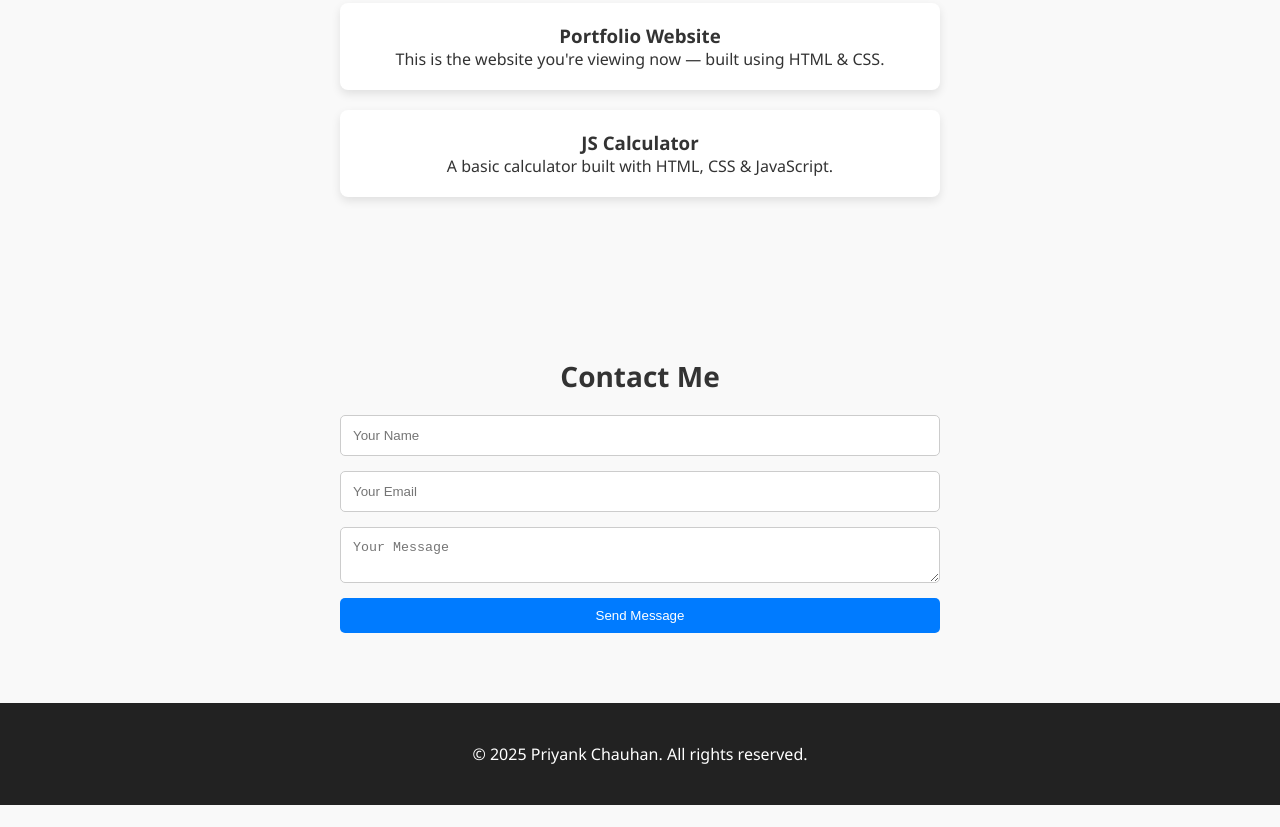
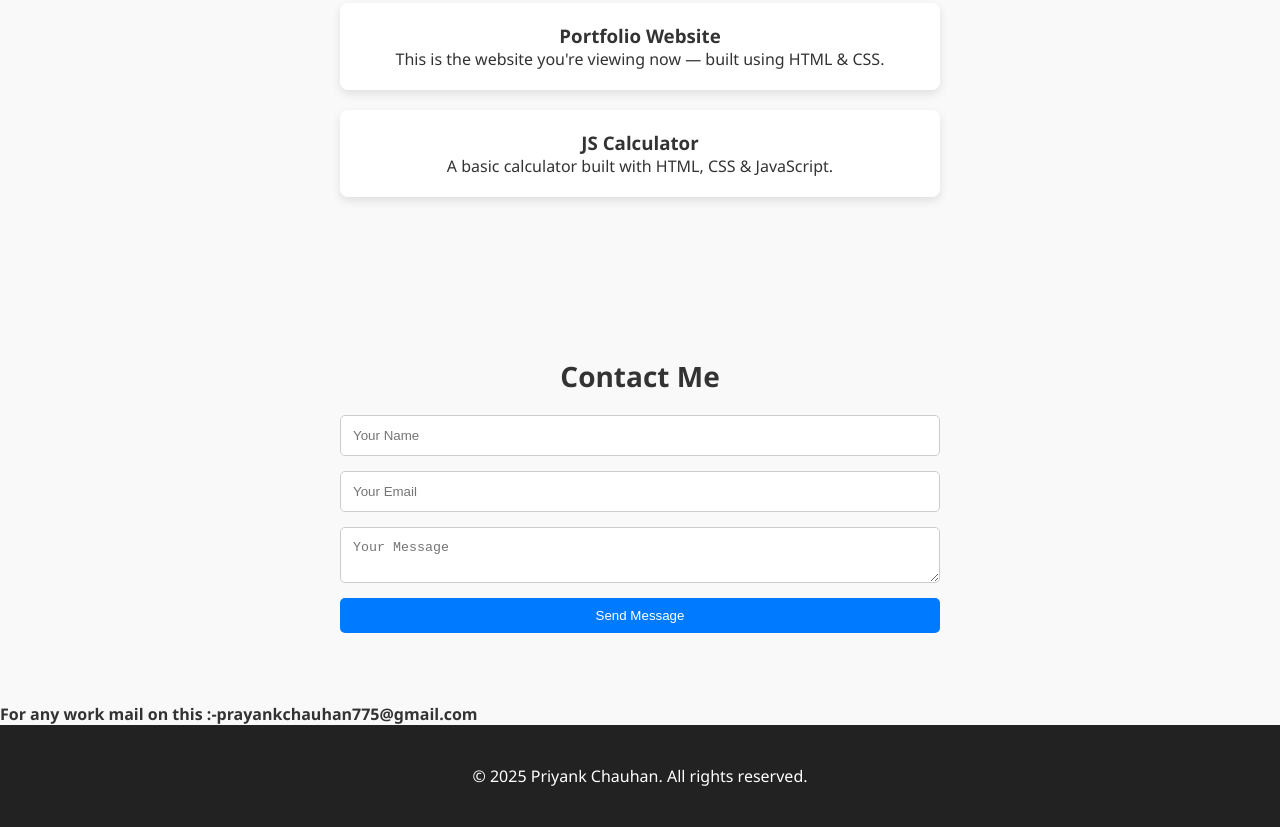
Before and after one commit to Priyank775/Priyank-portfolio, a plain HTML site: page index.html in a window 1280 px wide. Shown: the part 997-1824 px from the top of the page. Before the commit the page ends 1802 px from the top, so only its background shows below. Drawn offline with Linux system fonts and the light colour scheme.

Commit message:
Update index.html

```diff
--- a/index.html
+++ b/index.html
@@ -73,7 +73,7 @@
       </form>
     </div>
   </section>
-
+<p><b>For any work mail on this :-prayankchauhan775@gmail.com </p></b>
   <footer>
     <div class="container">
       <p>© 2025 Priyank Chauhan. All rights reserved.</p>
```
